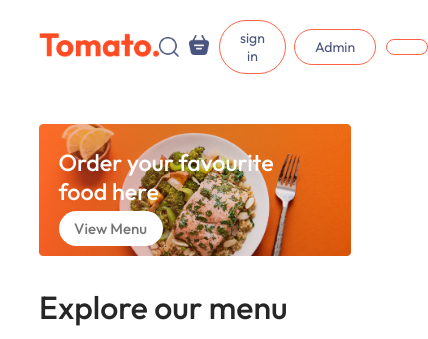
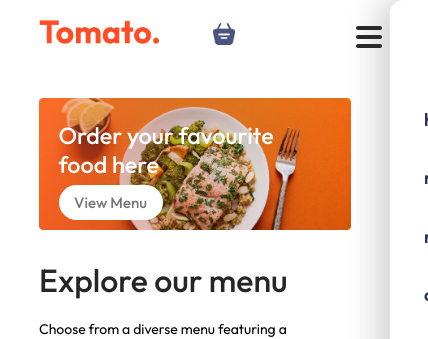
Before and after one commit to Jayeshkotkar/Food-Delivery-Project, a React (Vite) app in the folder frontend/: page / in a window 390 px wide. Shown: the top 339 px of the page, 428 px wide, since content can reach past the window. Built offline with nearby package versions, Linux system fonts and the light colour scheme; no server answers.

Commit message:
Update Navbar.css

```diff
--- a/frontend/src/components/Navbar/Navbar.css
+++ b/frontend/src/components/Navbar/Navbar.css
@@ -3,6 +3,7 @@
     display: flex;
     justify-content: space-between;
     align-items: center;
+    position: relative;
 }
 
 .navbar .logo {
@@ -24,6 +25,40 @@
     gap: 40px;
 }
 
+.hamburger {
+    display: none;
+    width: 36px;
+    height: 32px;
+    border: none;
+    background: transparent;
+    padding: 0;
+    cursor: pointer;
+}
+
+.hamburger span {
+    display: block;
+    width: 26px;
+    height: 4px;
+    background: #2a2a2a;
+    margin: 5px 0;
+    border-radius: 8px;
+    transition: transform 0.3s ease, opacity 0.3s ease, background-color 0.2s ease;
+}
+
+.hamburger:hover span {
+    background: #3a3a3a;
+}
+
+.hamburger.active span:nth-child(1) {
+    transform: translateY(9px) rotate(45deg);
+}
+.hamburger.active span:nth-child(2) {
+    opacity: 0;
+}
+.hamburger.active span:nth-child(3) {
+    transform: translateY(-9px) rotate(-45deg);
+}
+
 .navbar button {
     background: transparent;
     font-size: 16px;
@@ -33,6 +68,14 @@
     border-radius: 50px;
     cursor: pointer;
     transition: 0.3s;
+}
+
+.navbar .hamburger {
+    border: none !important;
+    outline: none;
+    background: transparent;
+    border-radius: 0;
+    box-shadow: none;
 }
 
 .navbar button :hover {
@@ -167,14 +210,57 @@
 }
 
 
+.drawer-auth {
+    display: none;
+}
 
 @media (max-width: 750px) {
+    .navbar {
+        padding-right: 60px;
+    }
     .navbar-menu {
+        display: flex;
+        flex-direction: column;
+        position: fixed;
+        top: 0;
+        right: 0;
+        height: 100vh;
+        width: 72vw;
+        max-width: 360px;
+        background: #ffffff;
+        gap: 10px;
+        padding: 96px 20px 24px;
+        box-shadow: -12px 0 32px rgba(0,0,0,0.18);
+        border-top-left-radius: 14px;
+        border-bottom-left-radius: 14px;
+        z-index: 20;
+        transform: translateX(100%);
+        transition: transform 0.3s ease-in-out;
+    }
+
+    .navbar-right {
+        gap: 12px;
+        margin-right: 56px; /* space so icons don't sit under hamburger */
+        align-items: center;
+    }
+
+    .navbar-right img {
+        width: 22px;
+        height: 22px;
+        display: block;
+    }
+
+    .navbar-search-icon {
+        margin-left: 10px;
+    }
+
+    .navbar-right > img:first-child {
         display: none;
     }
 
-    .navbar-right {
-        gap: 10px;
+    .navbar-search-icon .dot {
+        top: -6px;
+        right: -6px;
     }
 
     .navbar-buttons {
@@ -185,4 +271,91 @@
         padding: 8px 20px;
         font-size: 14px;
     }
+
+    .hamburger {
+        display: inline-block;
+        position: fixed;
+        top: 14px;
+        right: 14px;
+        z-index: 30;
+        padding: 0;
+        background: transparent;
+        border-radius: 0;
+        box-shadow: none;
+    }
+
+    .navbar-menu.open {
+        transform: translateX(0);
+    }
+
+    .navbar-menu.open a,
+    .navbar-menu.open .active {
+        width: 100%;
+    }
+
+    .navbar-menu .active {
+        border-bottom: none !important;
+        padding-bottom: 0;
+    }
+
+    .navbar-menu a,
+    .navbar-menu .active {
+        color: #2a334f;
+        text-decoration: none;
+        font-size: 18px;
+        font-weight: 600;
+        line-height: 1.35;
+        padding: 12px 14px;
+        border-radius: 10px;
+        transition: background-color 0.2s ease, color 0.2s ease;
+    }
+
+    .navbar-menu a:hover,
+    .navbar-menu .active:hover {
+        background: #fff4f2;
+        color: tomato;
+    }
+
+    .navbar-right .navbar-buttons {
+        display: none;
+    }
+
+    .drawer-auth {
+        display: flex;
+        flex-direction: column;
+        gap: 10px;
+        margin-top: 8px;
+    }
+
+    .drawer-btn {
+        background: transparent;
+        border: none;
+        text-align: left;
+        padding: 12px 14px;
+        font-size: 18px;
+        font-weight: 600;
+        color: #2a334f;
+        border-radius: 10px;
+        cursor: pointer;
+        transition: background-color 0.2s ease, color 0.2s ease;
+    }
+
+    .drawer-btn:hover {
+        background: #fff4f2;
+        color: tomato;
+    }
+
+    .overlay {
+        position: fixed;
+        inset: 0;
+        background: rgba(0,0,0,0.45);
+        backdrop-filter: blur(1px);
+        z-index: 15;
+    }
+
+    .hamburger img {
+        width: 26px;
+        height: 26px;
+        z-index: 25;
+    }
 }
```
